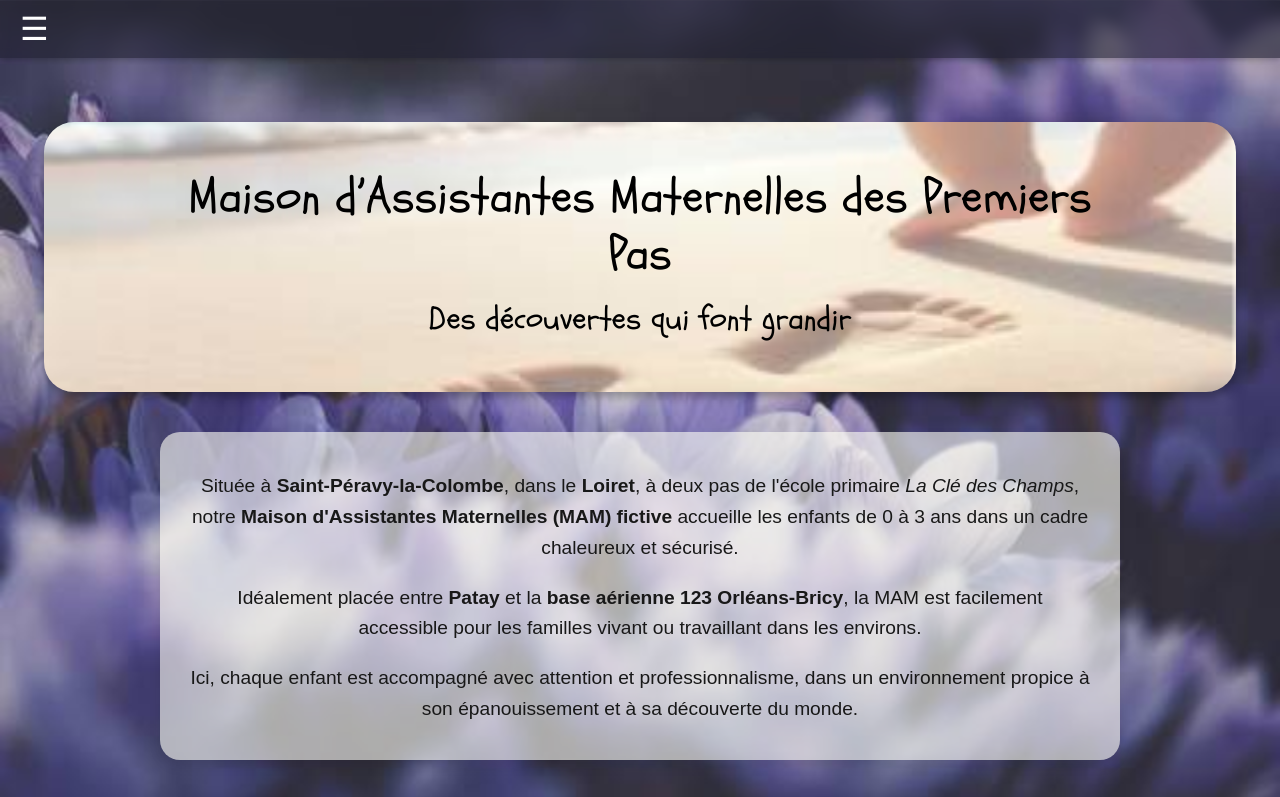
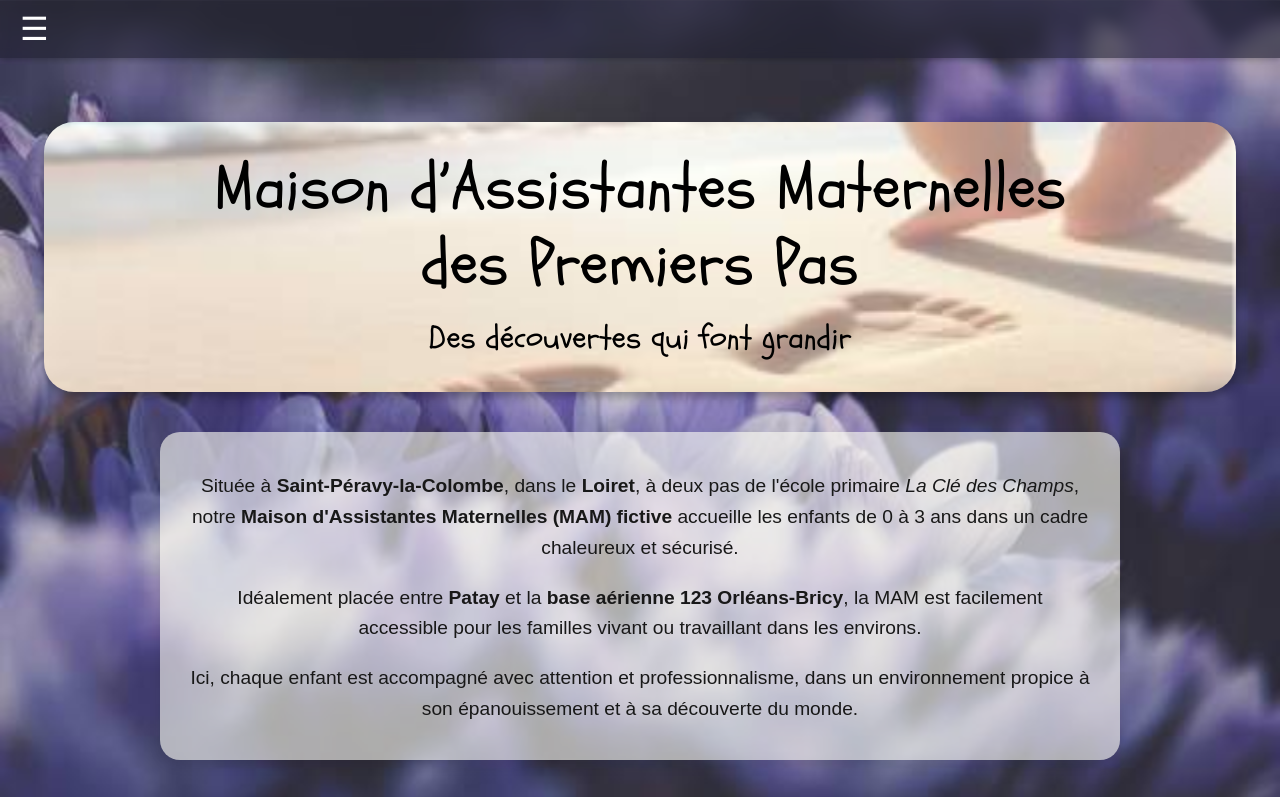
Before and after one commit to Romain-CRETE/MamFictive, a plain HTML site: page index.html in a window 1280 px wide. Shown: the top 797 px of the page. Drawn offline with Linux system fonts and the light colour scheme.

Commit message:
Add files via upload

```diff
--- a/style.css
+++ b/style.css
@@ -6,12 +6,6 @@
 
 }
 
-@font-face {
-    font-family: 'PlaywriteRO';
-    src: url('fonts/PlaywriteRO/f614ed79-b5f8-4ed6-9eb9-63307cc1b235.ttf') format('truetype');
-    font-weight: normal;
-    font-style: normal;
-}
 
 
 body {
@@ -184,7 +178,7 @@ main {
 
 .texte-accueil h1 {
     font-family: 'schoolbell';
-    font-size: clamp(1.5rem, 4vw, 3rem);
+    font-size: clamp(2rem, 6vw, 4rem);
 
     color: #000000;
 
```
